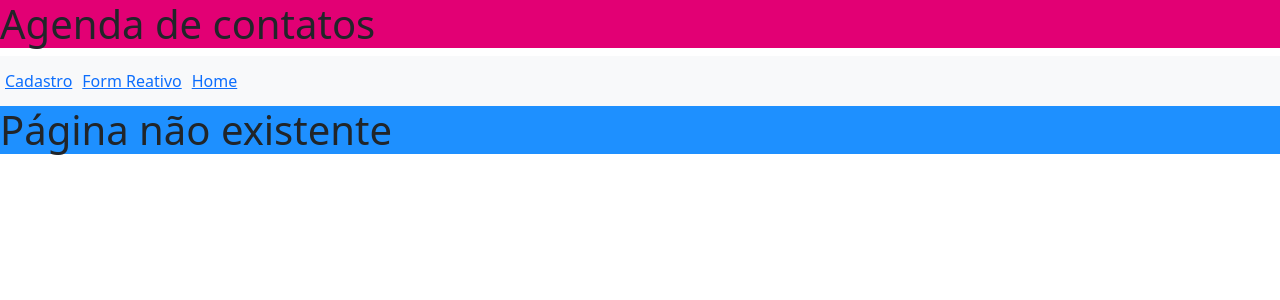
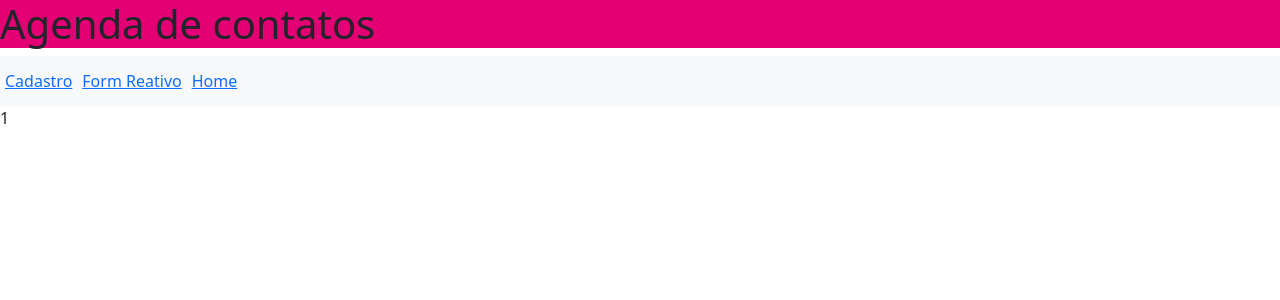
Before and after one commit to instrutorvilson/tsy-angular, an Angular app: page /info/1 in a window 1280 px wide. Shown: the top 300 px of the page. Built offline with nearby package versions, Linux system fonts and the light colour scheme.

Commit message:
Adicionado verificação de perfil  no authguard

```diff
--- a/package.json
+++ b/package.json
@@ -19,6 +19,7 @@
     "@angular/platform-browser-dynamic": "^15.0.0",
     "@angular/router": "^15.0.0",
     "json-server": "^0.17.1",
+    "jwt-decode": "^3.1.2",
     "rxjs": "~7.5.0",
     "tslib": "^2.3.0",
     "zone.js": "~0.12.0"
--- a/src/app/app-routing.module.ts
+++ b/src/app/app-routing.module.ts
@@ -6,6 +6,7 @@ import { EdicaoComponent } from './edicao/edicao.component';
 import { ErroComponent } from './erro/erro.component';
 import { FormReativoComponent } from './form-reativo/form-reativo.component';
 import { HomeComponent } from './home/home.component';
+import { InfoComponent } from './info/info.component';
 import { LoginComponent } from './login/login.component';
 
 const routes: Routes = [
@@ -32,6 +33,11 @@ const routes: Routes = [
 
   },
   {
+    path:'info/:mensagem',
+    component: InfoComponent
+
+  },
+  {
     path: '**',
     component: ErroComponent
   }
--- a/src/app/auth-adm.service.ts
+++ b/src/app/auth-adm.service.ts
@@ -1,6 +1,6 @@
 import { Injectable } from '@angular/core';
 import { ActivatedRouteSnapshot, CanActivate, Router, RouterStateSnapshot } from '@angular/router';
-
+import jwt from "jwt-decode";
 
 @Injectable({
   providedIn: 'root'
@@ -9,12 +9,20 @@ export class AuthAdmService implements CanActivate {
 
   constructor(private router: Router) { }
 
+
   canActivate(route: ActivatedRouteSnapshot, state: RouterStateSnapshot): boolean {
     let token = localStorage.getItem('token') || ''
     if(token == ''){
       this.router.navigate(['login'])
     }
+    //let tokenDecoded = JSON.stringify(jwt(token))
+    //let user = JSON.parse(tokenDecoded)
+     let user:any = jwt(token)
 
+   // if(user.authorities.indexOf("ROLE_ADMIN") == -1){
+    if(user.authorities[0].indexOf("ADMIN") == -1){
+      this.router.navigate(['info/Precisa ser um administador'])
+    }
     return true
   }
 }
--- a/src/app/info/info.component.html
+++ b/src/app/info/info.component.html
@@ -1 +1 @@
-<p>info works!</p>
+<p>{{msg}}</p>
--- a/src/app/info/info.component.ts
+++ b/src/app/info/info.component.ts
@@ -1,10 +1,22 @@
-import { Component } from '@angular/core';
+import { Component, OnInit } from '@angular/core';
+import { ActivatedRoute } from '@angular/router';
 
 @Component({
   selector: 'app-info',
   templateUrl: './info.component.html',
   styleUrls: ['./info.component.css']
 })
-export class InfoComponent {
+export class InfoComponent implements OnInit {
+  msg: string = ''
+
+  constructor(private route: ActivatedRoute){
+  }
+
+  ngOnInit(): void {
+    var routeParams = this.route.snapshot.paramMap
+    this.msg = routeParams.get('mensagem') || ''
+  }
+
+
 
 }
```
Also changed, not shown: 1 other file (tests, documents, lock files or other folders).
